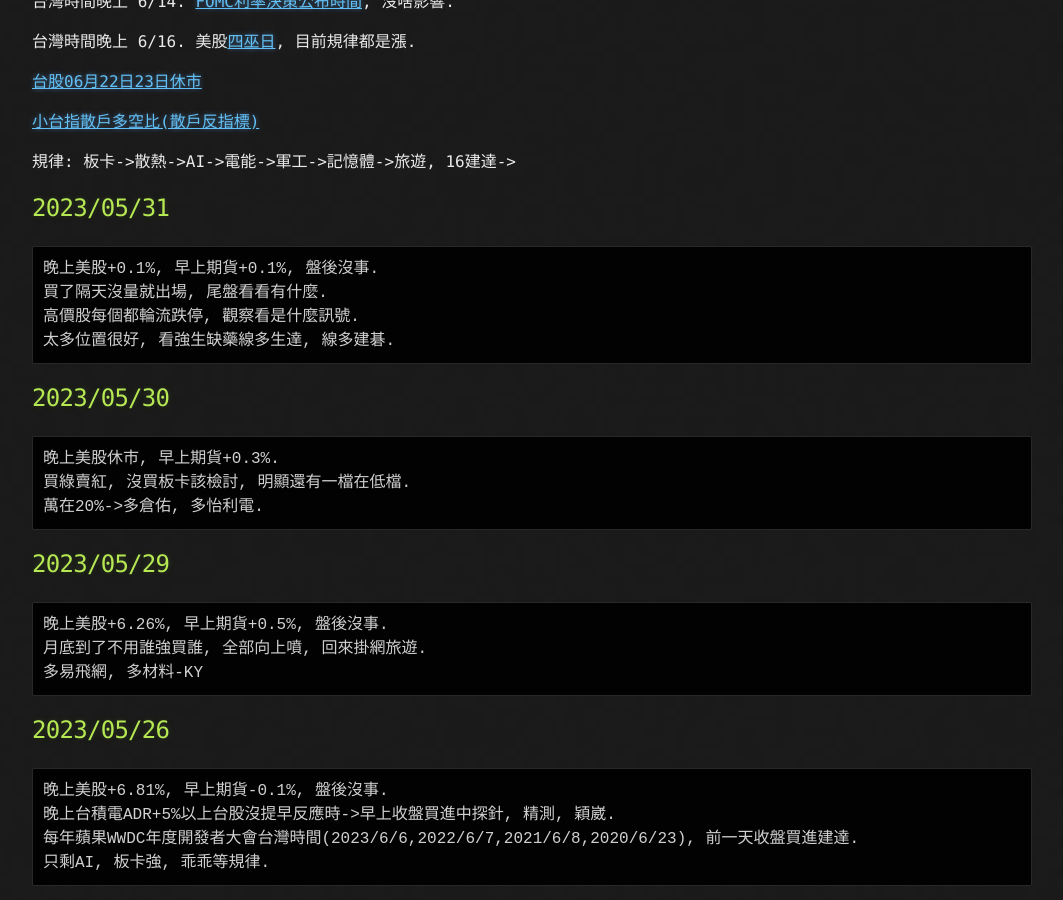
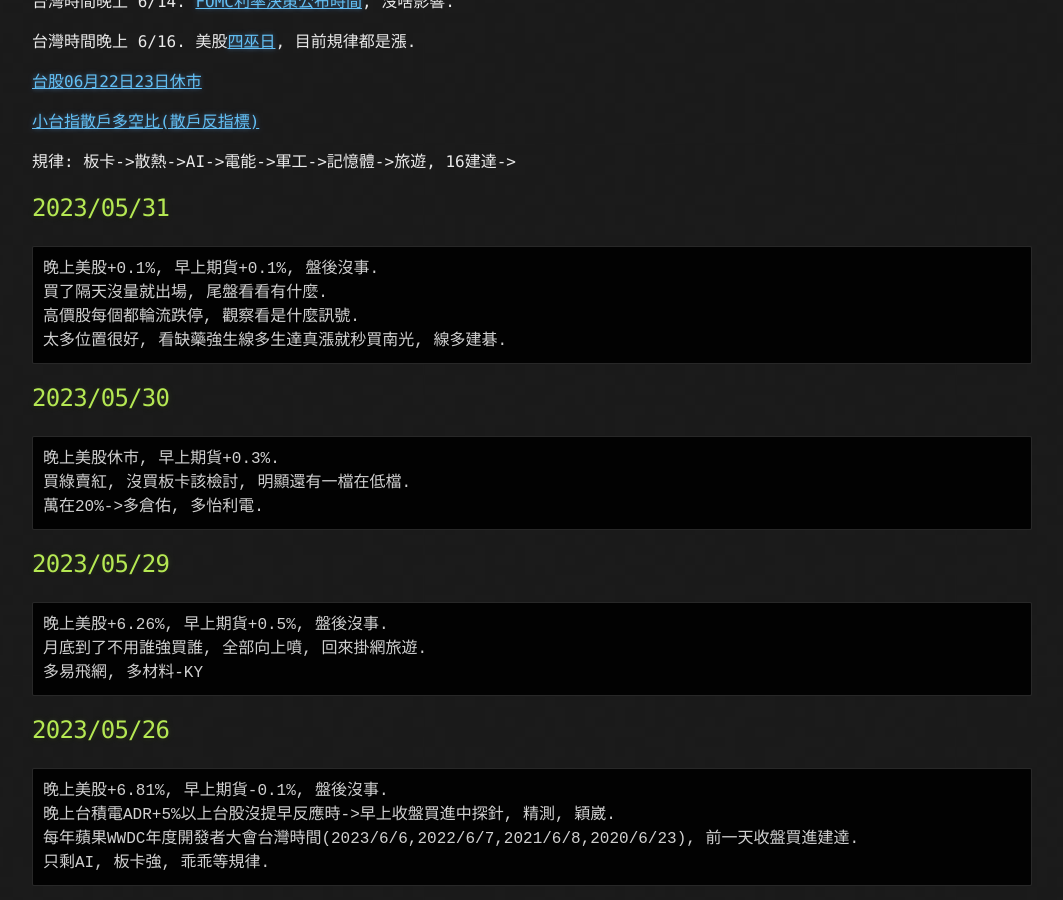
Before and after one commit to lepg5487/Stock_God, a Jekyll site: the page built from index.md, in a window 1280 px wide and 900 px high, scrolled down 388 px. Shown: the whole window, without its empty margins (108-1171 px from the left). Built offline with Jekyll 4.4.1, drawn with Linux system fonts in a browser that asks for light colours; our own code applies the rules of GitHub Pages for plain Markdown files.

Commit message:
Update index.md

````diff
--- a/index.md
+++ b/index.md
@@ -23,7 +23,7 @@ layout: testlayouts
 晚上美股+0.1%, 早上期貨+0.1%, 盤後沒事.
 買了隔天沒量就出場, 尾盤看看有什麼.
 高價股每個都輪流跌停, 觀察看是什麼訊號.
-太多位置很好, 看強生缺藥線多生達, 線多建碁.
+太多位置很好, 看缺藥強生線多生達真漲就秒買南光, 線多建碁.
 ```
 
 ## 2023/05/30
````
